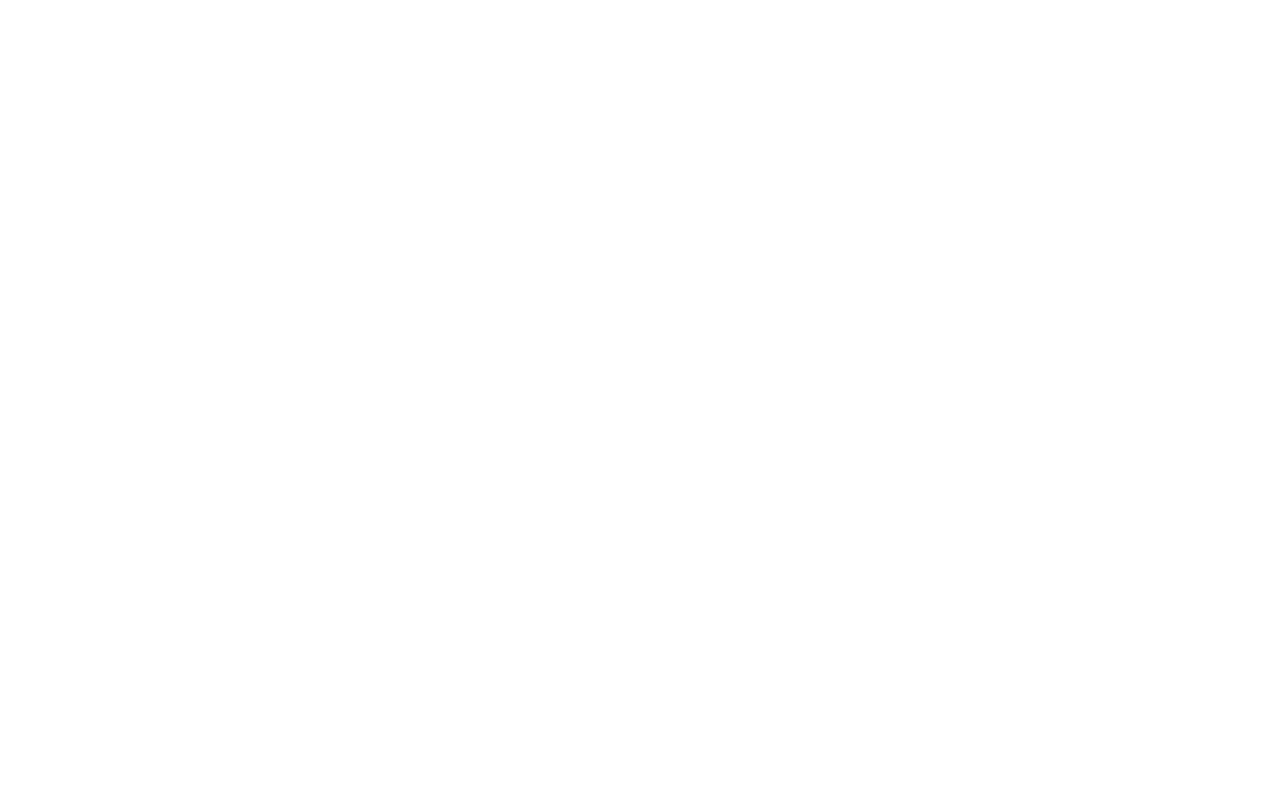
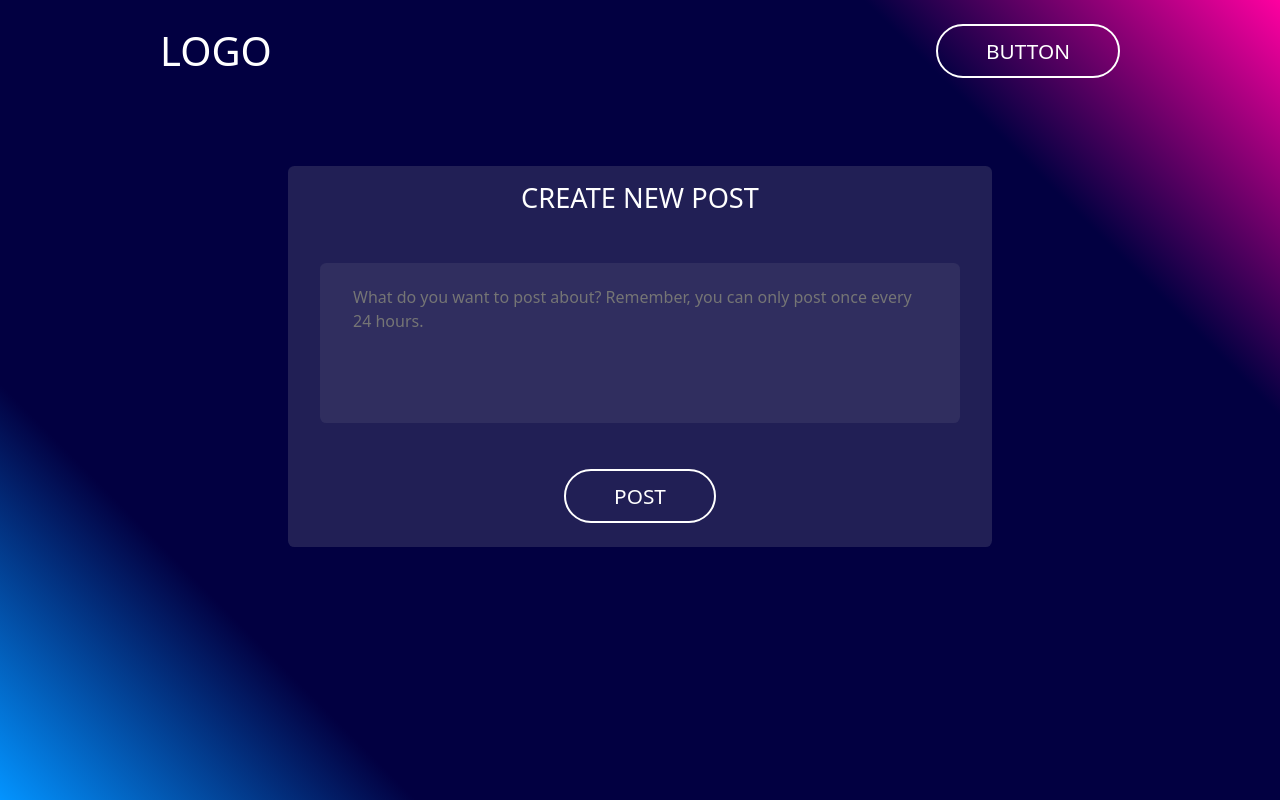
Before and after one commit to g-popovic/postr, a React (Create React App) app in the folder client/: page /new-post in a window 1280 px wide. Before the commit this address had no page. Built offline with nearby package versions, Linux system fonts and the light colour scheme; what @web3-react/injected-connector would draw is missing.

Commit message:
Create NewPost Page

```diff
--- a/client/src/components/App.js
+++ b/client/src/components/App.js
@@ -2,6 +2,7 @@
 import { BrowserRouter as Router, Route, Routes } from 'react-router-dom';
 import { Metamask } from './Metamask/Metamask';
 import { ExplorePage } from './explore-page/ExplorePage';
+import { NewPost } from './new-post-page/NewPost';
 
 function App() {
     return (
@@ -10,6 +11,7 @@
                 <Route path='/' element={<LandingPage />} />
                 <Route path='/home' element={<ExplorePage />} />
                 <Route path='/metamask' element={<Metamask />} />
+                <Route path='/new-post' element={<NewPost />} />
             </Routes>
         </Router>
     );
--- /dev/null
+++ b/client/src/components/new-post-page/NewPost.jsx
@@ -0,0 +1,31 @@
+import React from 'react';
+import { useState } from 'react';
+import { Navbar } from '../Reusable/Navbar';
+import './new-post.scss';
+
+export function NewPost() {
+	const [text, setText] = useState('');
+
+	function handleChange(e) {
+		setText(e.target.value);
+	}
+
+	return (
+		<div className='new-post-page'>
+			<div className='post-container'>
+				<Navbar />
+				<div className='post-wrapper'>
+					<h1>CREATE NEW POST</h1>
+					<textarea
+						type='text'
+						onChange={handleChange}
+						value={text}
+						autoComplete='off'
+						placeholder='What do you want to post about? Remember, you can only post once every 24 hours.'
+					/>
+					<button>POST</button>
+				</div>
+			</div>
+		</div>
+	);
+}
--- /dev/null
+++ b/client/src/components/new-post-page/new-post.scss
@@ -0,0 +1,78 @@
+h1,
+body {
+	margin: 0;
+	padding: 0;
+}
+.new-post-page {
+	width: 100vw;
+	height: 100vh;
+	margin: 0;
+	padding: 0;
+	display: flex;
+	flex-direction: column;
+	background: rgb(3, 148, 255);
+	background: linear-gradient(
+		45deg,
+		rgba(3, 148, 255, 1) 0%,
+		rgba(2, 0, 65, 1) 20%,
+		rgba(2, 0, 65, 1) 80%,
+		rgba(254, 0, 160, 1) 100%
+	);
+	.post-container {
+		width: 100%;
+		height: 100%;
+
+		.post-wrapper {
+			width: 55%;
+			margin: 0 auto;
+			background-color: #bdbdbd2a;
+			border-radius: 0.4rem;
+			padding: 1rem 2rem 1.5rem;
+			color: #fff;
+			text-align: center;
+
+			h1 {
+				font-size: 1.7rem;
+				font-weight: 350;
+				margin-bottom: 3rem;
+			}
+
+			textarea {
+				resize: none;
+				width: 100%;
+				padding: 1.3rem 2rem;
+				border-radius: 0.4rem;
+				min-height: 10rem;
+				box-sizing: border-box;
+				background-color: #bdbdbd18;
+				border: 1px solid transparent;
+				margin-bottom: 2.5rem;
+				color: #fff;
+			}
+			textarea:focus {
+				outline: none !important;
+				border: 1px solid #020041a9;
+			}
+
+			button {
+				display: flex;
+				justify-content: center;
+				align-items: center;
+				background-color: transparent;
+				color: white;
+				border: 2px solid white;
+				border-radius: 2rem;
+				margin: 0 auto;
+				padding: 0.6rem 3rem;
+				font-size: 1.3rem;
+
+				:hover {
+					background-color: #bdbdbd5e;
+				}
+			}
+			button:hover {
+				background-color: rgba(189, 189, 189, 0.048);
+			}
+		}
+	}
+}
--- a/client/src/index.scss
+++ b/client/src/index.scss
@@ -14,7 +14,7 @@
     align-items: center;
     justify-content: space-between;
     padding: 1.5rem 0;
-    margin-bottom: 4rem;
+    margin: 0 auto 4rem;
 
     .logo {
         color: white;
```
